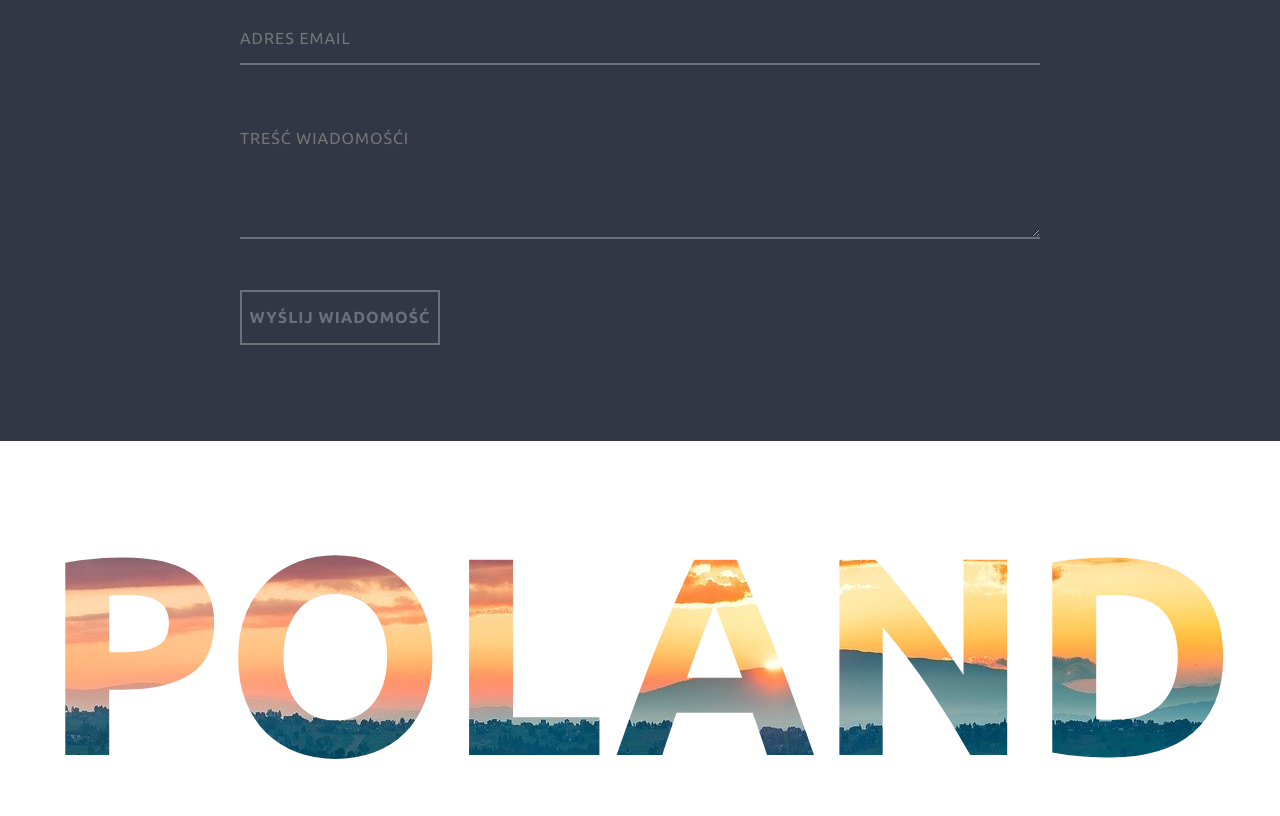
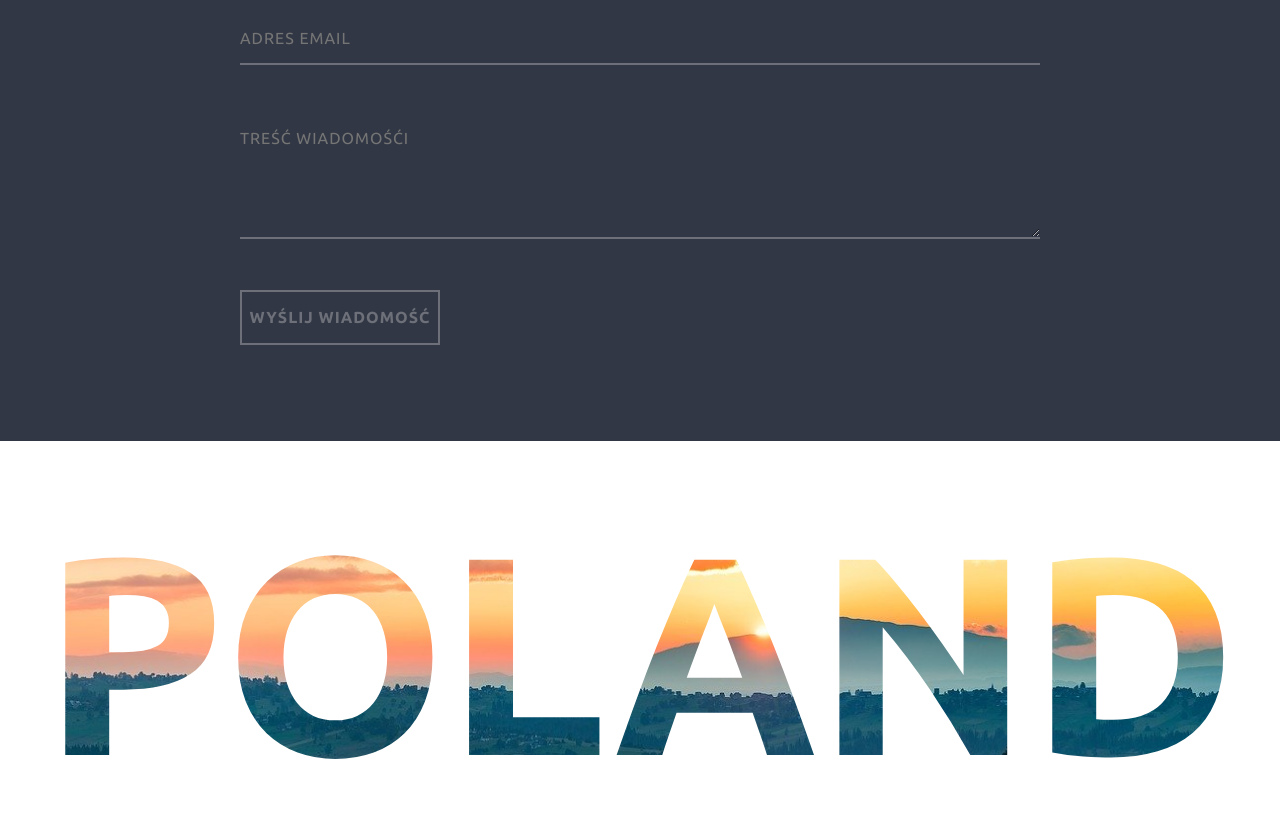
Before and after one commit to MateuszRuszczynski/PolLOVE, a website built with webpack: page src/index.html in a window 1280 px wide. Shown: the part 3767-4583 px from the top of the page. Built offline with nearby package versions, Linux system fonts and the light colour scheme; files whose address does not match are found by name.

Commit message:
Feat: create readme

```diff
--- a/src/scss/_footer.scss
+++ b/src/scss/_footer.scss
@@ -66,8 +66,7 @@
   padding: 3rem .5rem;
   text-align: center;
   &__text{
-    background: url(../assets/img/banner.jpg);
-    background-attachment: fixed;
+    background: url(../assets/img/banner.jpg) no-repeat center center/cover;
     font-size: 22vw;
     font-weight: bold;
     text-transform: uppercase;
```
Also changed, not shown: README.md, dist/css/main.css, 3 other files.
